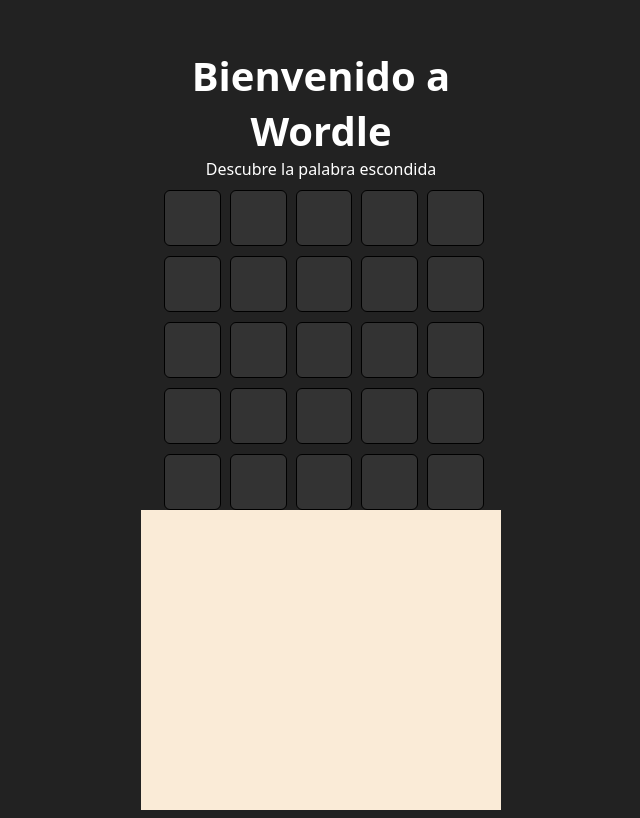
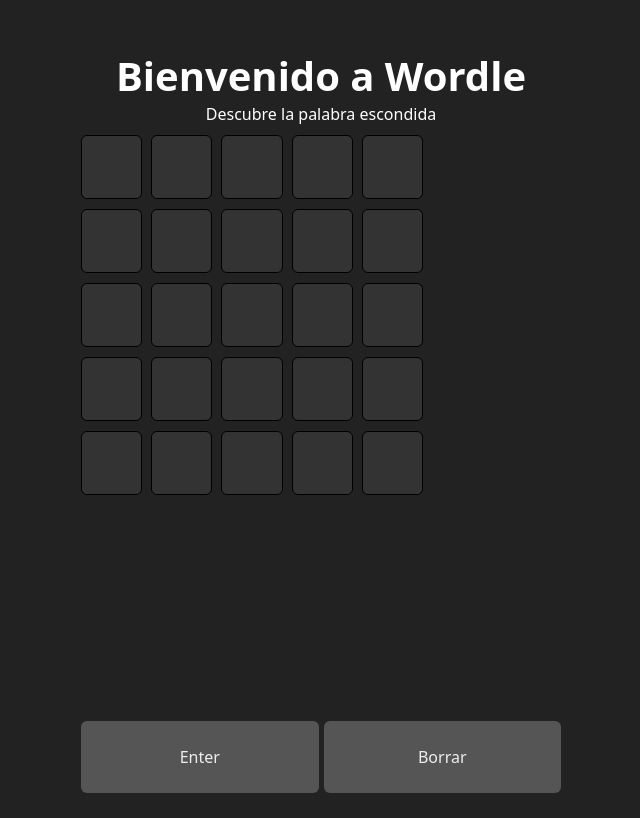
Before and after one commit to IgnacioTDeter/Proyectos-Web, a React (Vite) app in the folder 01-wordle/: page / in a window 1280 px wide. Shown: the whole page, without its empty margins (319-959 px from the left). Built offline with nearby package versions, Linux system fonts and the light colour scheme.

Commit message:
Big changes
Cambios en renombres de archivos.
Arreglar el "Div" que contiene a las letras

```diff
--- a/01-wordle/src/App.css
+++ b/01-wordle/src/App.css
@@ -22,8 +22,8 @@
     grid-template-columns: repeat(5, 1fr); /* Define 5 columnas de tamaño igual */
     grid-gap: 15px; /* Espacio entre las celdas */
     margin-top: 10px;
-    width: 87%;
-    height: 7vh;
+    width: 70%;
+    height: 8vh;
 }
 
 
@@ -40,57 +40,49 @@
 }
 
 
-/*  Keyboard  */
 
-/*
 .wd-keyboard-container{
-    margin: 90px;
-    max-width: 100%;
-    display: flex;
-    flex-wrap: wrap;
-    flex-direction: column;
-    padding: 10px;
-    gap: 1vh;
+    width: 100%;
+
 }
 
-.button-letter {
+
+.row {
+    display: flex;
+    width: 100%;
+    height: 9vh;
+    margin-top: 6px;
+    gap: 5px;
+}
+
+.row:first-child {
+    margin-top: 70px; /* Por ejemplo, aquí el margin-top es mayor para el primer .row */
+}
+
+.button-letter{
+    width: 100%;
+    height: 9vh;
     background-color: #555;
-    padding: 1rem;  Ajustar el padding según sea necesario
-    justify-content: stretch;
-    width: 100%;
-    border-radius: 3px;
-    color: #fff;
+    display:flex ;
     text-align: center;
+    justify-content: center;
+    align-items: center;
+    border-radius: 6px;
+    color: #eeeded;
 }
 
 .button-letter:hover{
     background-color: #444;
     cursor: pointer;
-
 }
-
-.special-letter {
-    flex: 2; /* Hacer que los botones especiales sean el doble de anchos
-}
-
-.row {
-    display: flex;
-    gap: 5px; /* Reducir el espacio entre los botones
-}
-*/
 
 
 
-.container-test{
-    background-color: antiquewhite;
-    width: 100%;
-    height: 300px;
-    display: flex;
+@media (max-width: 600px) {
+    .wd-keyboard-container{
+        width: 98%;
+    }
+    .row{
+        margin-top: 10px;
+    }
 }
-
-.button-test{
-    background-color: #555;
-    margin-right: 5px; /* Espacio entre los divs */
-    width: 10%;
-    height: 20px;
-}
--- a/01-wordle/src/App.jsx
+++ b/01-wordle/src/App.jsx
@@ -1,5 +1,6 @@
-import { GuessTheLetter } from './GuessTheLetter.jsx'
-import { ContainerGTL } from './GuessTheLetter.jsx'
+
+import { Board } from './Board.jsx'
+import { LetterKeyboard } from './Keyboard.jsx'
 import './App.css'
 
 export function App() {
@@ -8,52 +9,48 @@
     <main className='container-main'>
       <h1 className='wd-title'> Bienvenido a Wordle </h1>
       <span className='wd-title-span'> Descubre la palabra escondida </span>
-      <ContainerGTL />
-      <ContainerGTL />
-      <ContainerGTL />
-      <ContainerGTL />
-      <ContainerGTL />
-      {/*
-      <section className='wd-keyboard-container'>
-        <article className="row">
-          <div className="button-letter">Q</div>
-          <div className="button-letter">W</div>
-          <div className="button-letter">E</div>
-          <div className="button-letter">R</div>
-          <div className="button-letter">T</div>
-          <div className="button-letter">Y</div>
-          <div className="button-letter">U</div>
-          <div className="button-letter">I</div>
-          <div className="button-letter">O</div>
-          <div className="button-letter">P</div>
-        </article>
-        <article className="row">
-          <div className="button-letter">A</div>
-          <div className="button-letter">S</div>
-          <div className="button-letter">D</div>
-          <div className="button-letter">F</div>
-          <div className="button-letter">G</div>
-          <div className="button-letter">H</div>
-          <div className="button-letter">J</div>
-          <div className="button-letter">K</div>
-          <div className="button-letter">L</div>
-          <div className="button-letter">Ñ</div>
-        </article>
-        <article className="row">
+
+      <Board />
+
+
+      <article className='wd-keyboard-container'>
+        <div className="row" >
+          <LetterKeyboard letterValue="Q" />
+          <LetterKeyboard letterValue="W" />
+          <LetterKeyboard letterValue="E" />
+          <LetterKeyboard letterValue="R" />
+          <LetterKeyboard letterValue="T" />
+          <LetterKeyboard letterValue="Y" />
+          <LetterKeyboard letterValue="U" />
+          <LetterKeyboard letterValue="I" />
+          <LetterKeyboard letterValue="O" />
+          <LetterKeyboard letterValue="P" />
+        </div>
+        <div className="row">
+          <LetterKeyboard letterValue="A" />
+          <LetterKeyboard letterValue="S" />
+          <LetterKeyboard letterValue="D" />
+          <LetterKeyboard letterValue="F" />
+          <LetterKeyboard letterValue="G" />
+          <LetterKeyboard letterValue="H" />
+          <LetterKeyboard letterValue="J" />
+          <LetterKeyboard letterValue="K" />
+          <LetterKeyboard letterValue="L" />
+          <LetterKeyboard letterValue="Ñ" />
+        </div>
+
+        <div className="row">
           <div className="button-letter special-letter">Enter</div>
-          <div className="button-letter">Z</div>
-          <div className="button-letter">X</div>
-          <div className="button-letter">C</div>
-          <div className="button-letter">V</div>
-          <div className="button-letter">B</div>
-          <div className="button-letter">N</div>
-          <div className="button-letter">M</div>
+          <LetterKeyboard letterValue="Z" />
+          <LetterKeyboard letterValue="X" />
+          <LetterKeyboard letterValue="C" />
+          <LetterKeyboard letterValue="V" />
+          <LetterKeyboard letterValue="B" />
+          <LetterKeyboard letterValue="N" />
+          <LetterKeyboard letterValue="M" />
           <div className="button-letter special-letter">Borrar</div>
-        </article>
-  */}
-        <article className='container-test'>
-
-        </article>
+        </div>
+      </article>
 
 
 
--- /dev/null
+++ b/01-wordle/src/Board.jsx
@@ -0,0 +1,50 @@
+import React, { useState } from "react";
+import { BoardDefault } from "./Words.jsx";
+import { Letter } from "./Letter.jsx";
+
+
+export function Board() {
+    const [board, setBoard] = useState(BoardDefault);
+
+        return (
+            <div>
+            <section className='wd-container-GTL'>
+                <Letter letterPos={0} attemptVal={0} />
+                <Letter letterPos={1} attemptVal={0} />
+                <Letter letterPos={2} attemptVal={0} />
+                <Letter letterPos={3} attemptVal={0} />
+                <Letter letterPos={4} attemptVal={0} />
+            </section>
+            <section className='wd-container-GTL'>
+                <Letter letterPos={0} attemptVal={0} />
+                <Letter letterPos={1} attemptVal={0} />
+                <Letter letterPos={2} attemptVal={0} />
+                <Letter letterPos={3} attemptVal={0} />
+                <Letter letterPos={4} attemptVal={0} />
+            </section>
+            <section className='wd-container-GTL'>
+                <Letter letterPos={0} attemptVal={0} />
+                <Letter letterPos={1} attemptVal={0} />
+                <Letter letterPos={2} attemptVal={0} />
+                <Letter letterPos={3} attemptVal={0} />
+                <Letter letterPos={4} attemptVal={0} />
+            </section>
+            <section className='wd-container-GTL'>
+                <Letter letterPos={0} attemptVal={0} />
+                <Letter letterPos={1} attemptVal={0} />
+                <Letter letterPos={2} attemptVal={0} />
+                <Letter letterPos={3} attemptVal={0} />
+                <Letter letterPos={4} attemptVal={0} />
+            </section>
+            <section className='wd-container-GTL'>
+                <Letter letterPos={0} attemptVal={0} />
+                <Letter letterPos={1} attemptVal={0} />
+                <Letter letterPos={2} attemptVal={0} />
+                <Letter letterPos={3} attemptVal={0} />
+                <Letter letterPos={4} attemptVal={0} />
+            </section>
+        </div>
+
+
+        );
+}
--- a/01-wordle/src/GuessTheLetter.jsx
+++ /dev/null
@@ -1,19 +0,0 @@
-
-export function GuessTheLetter(){
-    return(
-      <input className="wd-input-cell"  type="text" maxlength="1"/>
-    )
-}
-
-
-export function ContainerGTL({MarginTop}){
-    return(
-        <section className='wd-container-GTL'>
-            < GuessTheLetter/>
-            < GuessTheLetter/>
-            < GuessTheLetter/>
-            < GuessTheLetter/>
-            < GuessTheLetter/>
-       </section>
-    )
-}
--- a/01-wordle/src/Keyboard.jsx
+++ b/01-wordle/src/Keyboard.jsx
@@ -0,0 +1,6 @@
+
+
+export function LetterKeyboard(){
+
+    <div className="button-letter"> </div>
+}
--- /dev/null
+++ b/01-wordle/src/Letter.jsx
@@ -0,0 +1,6 @@
+
+export function Letter({ letterPosition, attemptVal }){
+    return(
+        <input className="wd-input-cell" type="text" maxLength="1" readOnly />
+    )
+}
--- /dev/null
+++ b/01-wordle/src/Words.jsx
@@ -0,0 +1,7 @@
+export const BoardDefault = [
+    ["", "", "", "", ""],
+    ["", "", "", "", ""],
+    ["", "", "", "", ""],
+    ["", "", "", "", ""],
+    ["", "", "", "", ""]
+];
--- a/01-wordle/src/index.css
+++ b/01-wordle/src/index.css
@@ -6,7 +6,7 @@
 }
 
 .container-main {
-  width: 45vh;
+  width: 60vh;
   display: flex;
   flex-direction: column;
   justify-content: center;
```
Also changed, not shown: 1 other file (tests, documents, lock files or other folders).
